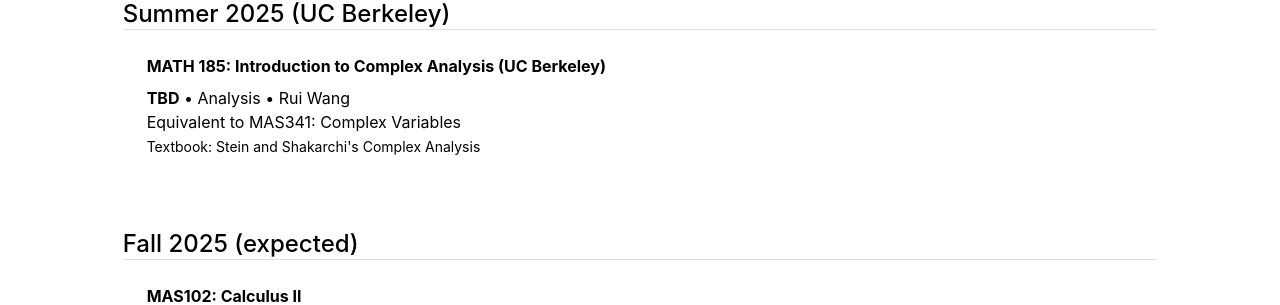
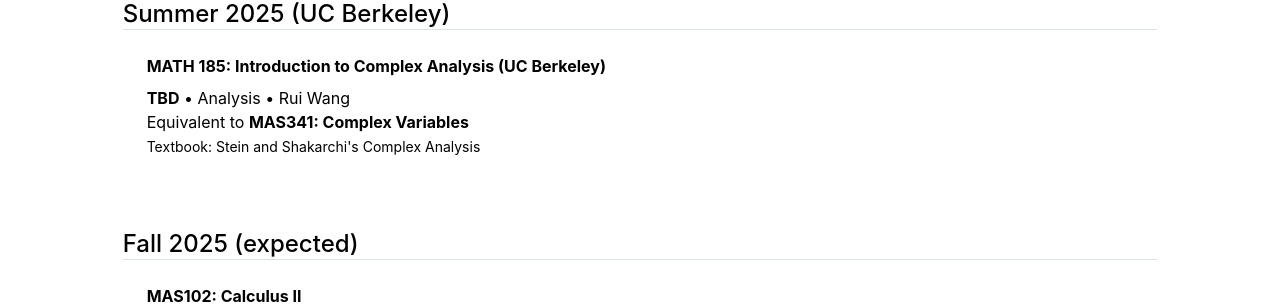
Before and after one commit to mino-jeong/mino-jeong.github.io, a Jekyll site: the page built from coursework-term.md, in a window 1280 px wide. Shown: the part 817-1122 px from the top of the page. Built offline with Jekyll 4.4.1, drawn with Linux system fonts in a browser that asks for light colours.

Commit message:
Update 2025-1A.yml

```diff
--- a/_data/coursework-term/2025-1A.yml
+++ b/_data/coursework-term/2025-1A.yml
@@ -1,4 +1,4 @@
 - title: 'MATH 185: Introduction to Complex Analysis (UC Berkeley)'
   description: '<strong>TBD</strong> • Analysis • Rui Wang<br>
-  Equivalent to MAS341: Complex Variables'
+  Equivalent to <strong>MAS341: Complex Variables</strong>'
   textbook: "Stein and Shakarchi's Complex Analysis"
```
